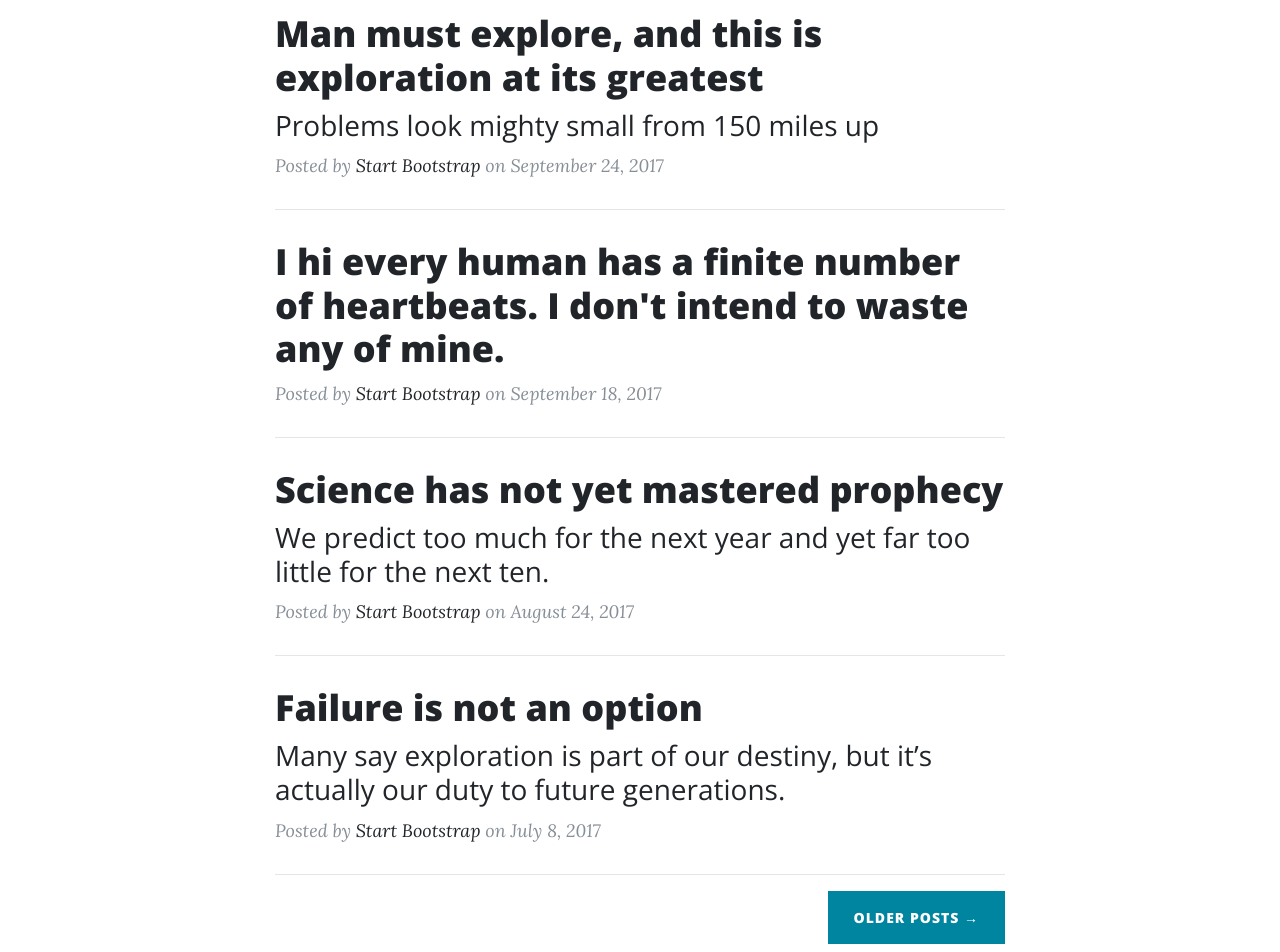
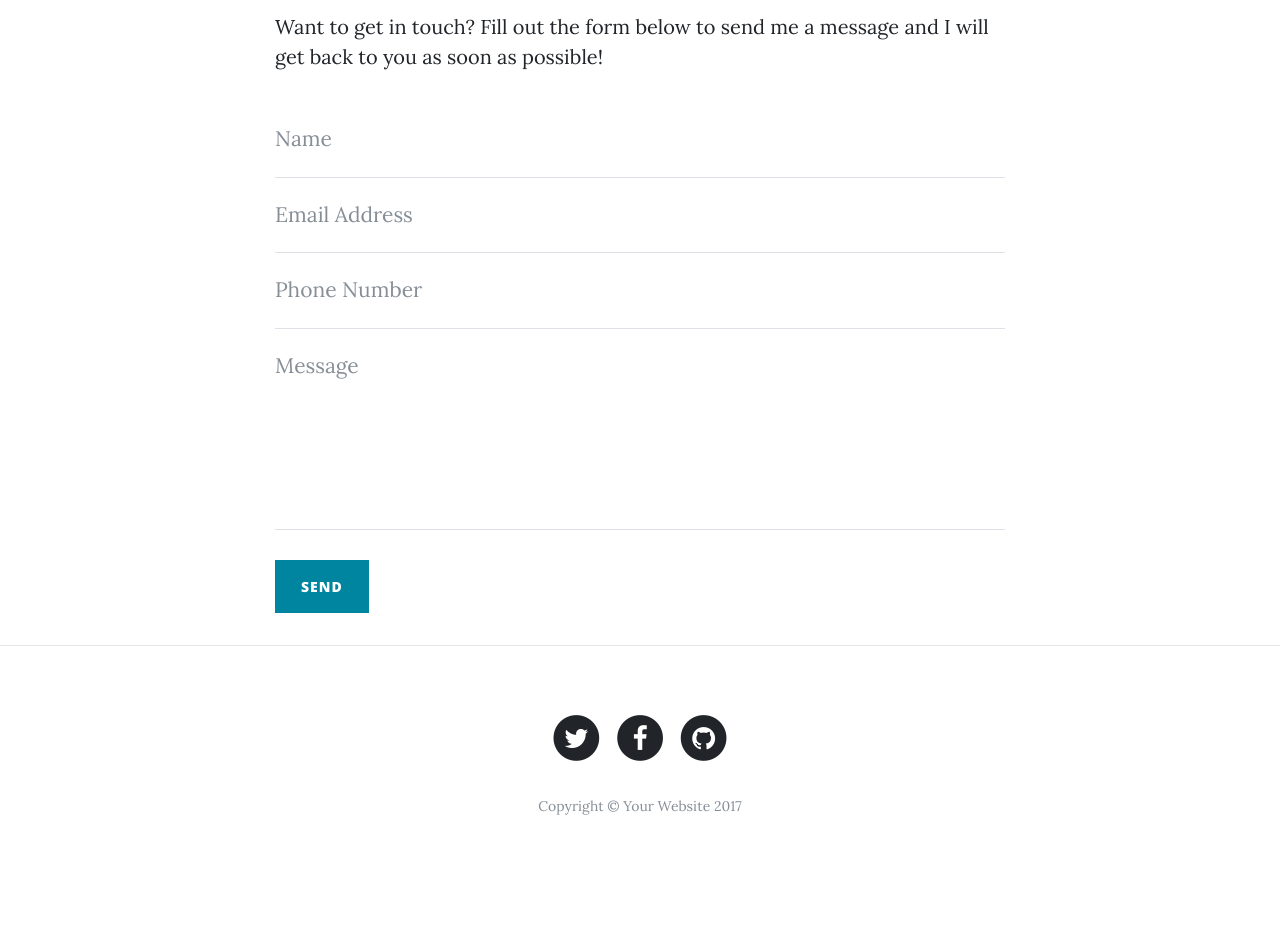
Before and after one commit to karinachin/KarEvaBeauty, a website: page New/index.html in a window 1280 px wide. Shown: the part 600-1552 px from the top of the page. After the commit the page ends 1482 px from the top, so only its background shows below. Drawn offline with nearby package versions, Linux system fonts and the light colour scheme.

Commit message:
Update index.html

```diff
--- a/New/index.html
+++ b/New/index.html
@@ -1,3 +1,4 @@
+
 <!DOCTYPE html>
 <html lang="en">
 
@@ -8,7 +9,7 @@
     <meta name="description" content="">
     <meta name="author" content="">
 
-    <title>KarEva</title>
+    <title>Clean Blog - Start Bootstrap Theme</title>
 
     <!-- Bootstrap core CSS -->
     <link href="vendor/bootstrap/css/bootstrap.min.css" rel="stylesheet">
@@ -53,14 +54,14 @@
     </nav>
 
     <!-- Page Header -->
-    <header class="masthead" style="background-image: url('img/home-bg.jpg')">
+    <header class="masthead" style="background-image: url('img/contact-bg.jpg')">
       <div class="overlay"></div>
       <div class="container">
         <div class="row">
           <div class="col-lg-8 col-md-10 mx-auto">
-            <div class="site-heading">
-              <h1>Clean Blog</h1>
-              <span class="subheading">A Blog Theme by Start Bootstrap</span>
+            <div class="page-heading">
+              <h1>Contact Me</h1>
+              <span class="subheading">Have questions? I have answers.</span>
             </div>
           </div>
         </div>
@@ -71,63 +72,45 @@
     <div class="container">
       <div class="row">
         <div class="col-lg-8 col-md-10 mx-auto">
-          <div class="post-preview">
-            <a href="post.html">
-              <h2 class="post-title">
-                Man must explore, and this is exploration at its greatest
-              </h2>
-              <h3 class="post-subtitle">
-                Problems look mighty small from 150 miles up
-              </h3>
-            </a>
-            <p class="post-meta">Posted by
-              <a href="#">Start Bootstrap</a>
-              on September 24, 2017</p>
-          </div>
-          <hr>
-          <div class="post-preview">
-            <a href="post.html">
-              <h2 class="post-title">
-                I hi every human has a finite number of heartbeats. I don't intend to waste any of mine.
-              </h2>
-            </a>
-            <p class="post-meta">Posted by
-              <a href="#">Start Bootstrap</a>
-              on September 18, 2017</p>
-          </div>
-          <hr>
-          <div class="post-preview">
-            <a href="post.html">
-              <h2 class="post-title">
-                Science has not yet mastered prophecy
-              </h2>
-              <h3 class="post-subtitle">
-                We predict too much for the next year and yet far too little for the next ten.
-              </h3>
-            </a>
-            <p class="post-meta">Posted by
-              <a href="#">Start Bootstrap</a>
-              on August 24, 2017</p>
-          </div>
-          <hr>
-          <div class="post-preview">
-            <a href="post.html">
-              <h2 class="post-title">
-                Failure is not an option
-              </h2>
-              <h3 class="post-subtitle">
-                Many say exploration is part of our destiny, but it’s actually our duty to future generations.
-              </h3>
-            </a>
-            <p class="post-meta">Posted by
-              <a href="#">Start Bootstrap</a>
-              on July 8, 2017</p>
-          </div>
-          <hr>
-          <!-- Pager -->
-          <div class="clearfix">
-            <a class="btn btn-primary float-right" href="#">Older Posts &rarr;</a>
-          </div>
+          <p>Want to get in touch? Fill out the form below to send me a message and I will get back to you as soon as possible!</p>
+          <!-- Contact Form - Enter your email address on line 19 of the mail/contact_me.php file to make this form work. -->
+          <!-- WARNING: Some web hosts do not allow emails to be sent through forms to common mail hosts like Gmail or Yahoo. It's recommended that you use a private domain email address! -->
+          <!-- To use the contact form, your site must be on a live web host with PHP! The form will not work locally! -->
+          <form name="sentMessage" id="contactForm" novalidate>
+            <div class="control-group">
+              <div class="form-group floating-label-form-group controls">
+                <label>Name</label>
+                <input type="text" class="form-control" placeholder="Name" id="name" required data-validation-required-message="Please enter your name.">
+                <p class="help-block text-danger"></p>
+              </div>
+            </div>
+            <div class="control-group">
+              <div class="form-group floating-label-form-group controls">
+                <label>Email Address</label>
+                <input type="email" class="form-control" placeholder="Email Address" id="email" required data-validation-required-message="Please enter your email address.">
+                <p class="help-block text-danger"></p>
+              </div>
+            </div>
+            <div class="control-group">
+              <div class="form-group col-xs-12 floating-label-form-group controls">
+                <label>Phone Number</label>
+                <input type="tel" class="form-control" placeholder="Phone Number" id="phone" required data-validation-required-message="Please enter your phone number.">
+                <p class="help-block text-danger"></p>
+              </div>
+            </div>
+            <div class="control-group">
+              <div class="form-group floating-label-form-group controls">
+                <label>Message</label>
+                <textarea rows="5" class="form-control" placeholder="Message" id="message" required data-validation-required-message="Please enter a message."></textarea>
+                <p class="help-block text-danger"></p>
+              </div>
+            </div>
+            <br>
+            <div id="success"></div>
+            <div class="form-group">
+              <button type="submit" class="btn btn-primary" id="sendMessageButton">Send</button>
+            </div>
+          </form>
         </div>
       </div>
     </div>
@@ -175,6 +158,10 @@
     <script src="vendor/jquery/jquery.min.js"></script>
     <script src="vendor/bootstrap/js/bootstrap.bundle.min.js"></script>
 
+    <!-- Contact Form JavaScript -->
+    <script src="js/jqBootstrapValidation.js"></script>
+    <script src="js/contact_me.js"></script>
+
     <!-- Custom scripts for this template -->
     <script src="js/clean-blog.min.js"></script>
 
```
